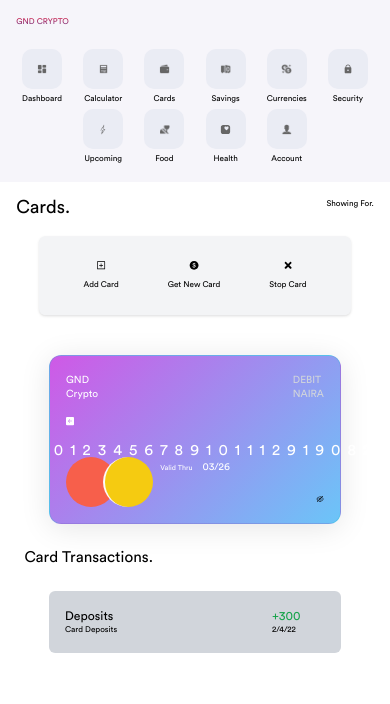
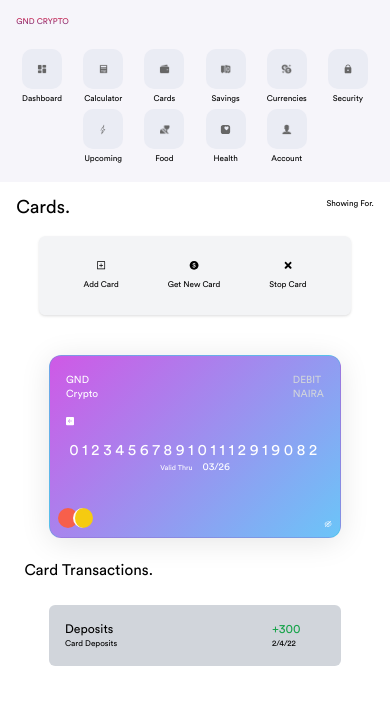
Before and after one commit to Dejare/gnd-dashboard, a React (Create React App) app: page /cards in a window 390 px wide. Shown: the top 704 px of the page. Built offline with nearby package versions, Linux system fonts and the light colour scheme.

Commit message:
fixed creditcard

```diff
--- a/src/components/cards/Creditcard.js
+++ b/src/components/cards/Creditcard.js
@@ -4,6 +4,7 @@ import {
     BsArrowBarLeft,
     BsArrowLeftSquareFill,
 } from "react-icons/bs";
+import './cards.scss';
 import { AiOutlineEye, AiOutlineEyeInvisible } from "react-icons/ai";
 
 const Creditcard = ({CardNum, CardDate}) => {
@@ -27,17 +28,17 @@ const Creditcard = ({CardNum, CardDate}) => {
             <div className="text-white m-8">
                 <BsArrowLeftSquareFill />
             </div>
-            <div className="cardNum text-3xl text-white m-2">
+            <div className="cardNum text-3xl text-white m-2 sm:m-8">
                 <h2 ref={cardNum}>{CardNum}</h2>
                 <p className="text-sm">
                     Valid Thru <span className="ml-4 text-xl" ref={cardDate}>{CardDate}</span>
                 </p>
             </div>
-            <div className="creditcardbottomright flex flex-row  m-8">
+            <div className="creditcardbottomright flex flex-row m-4">
                 <div></div>
                 <div className="secondCircle"></div>
             </div>
-            <div className="creditcardbottomleft  m-8">
+            <div className="creditcardbottomleft  m-4">
                 <div>
                 {
                   Visible ? <AiOutlineEye onClick={()=>{
--- a/src/components/cards/cards.scss
+++ b/src/components/cards/cards.scss
@@ -30,12 +30,12 @@
     border: 1px solid rgba(38, 184, 204, 0.3);
     @media screen and (max-width: 780px) {
         width: 75vw;
-        height: 20vh;
+        height: 21.6vh;
         margin: auto;
     }
 }
 .creditcardbottomright{
-    margin-top: 5rem;
+    // margin-top: 5rem;
     position: absolute;
     bottom: 0;
 
@@ -45,16 +45,26 @@
         background: white;
         border-radius: 50%;
         background-color: #f75f4b;
+        @media screen and (max-width: 800px) {
+            width: 20px;
+            height: 20px;
+        }
     }
     .secondCircle{
         border-left: 2px solid rgb(252, 249, 249);
         margin-left: -1.6rem;
         background-color: #f5cb11;
+        @media screen and (max-width: 800px) {
+            margin-left: -.6rem;
+        }
     }
 }
 .cardNum{
     letter-spacing: 7px;
     text-align: center;
+    @media screen and (max-width: 800px) {
+        letter-spacing: 3.7px;
+    }
     h2{
         // margin-bottom: 5rem !important ;
     }
@@ -65,6 +75,8 @@ p{
 .creditcardbottomleft{
     position: absolute;
     right: 0;
+    bottom: 0;
+    color: white;
 }
 .transactions{
     @media screen and (max-width: 780px) {
```
